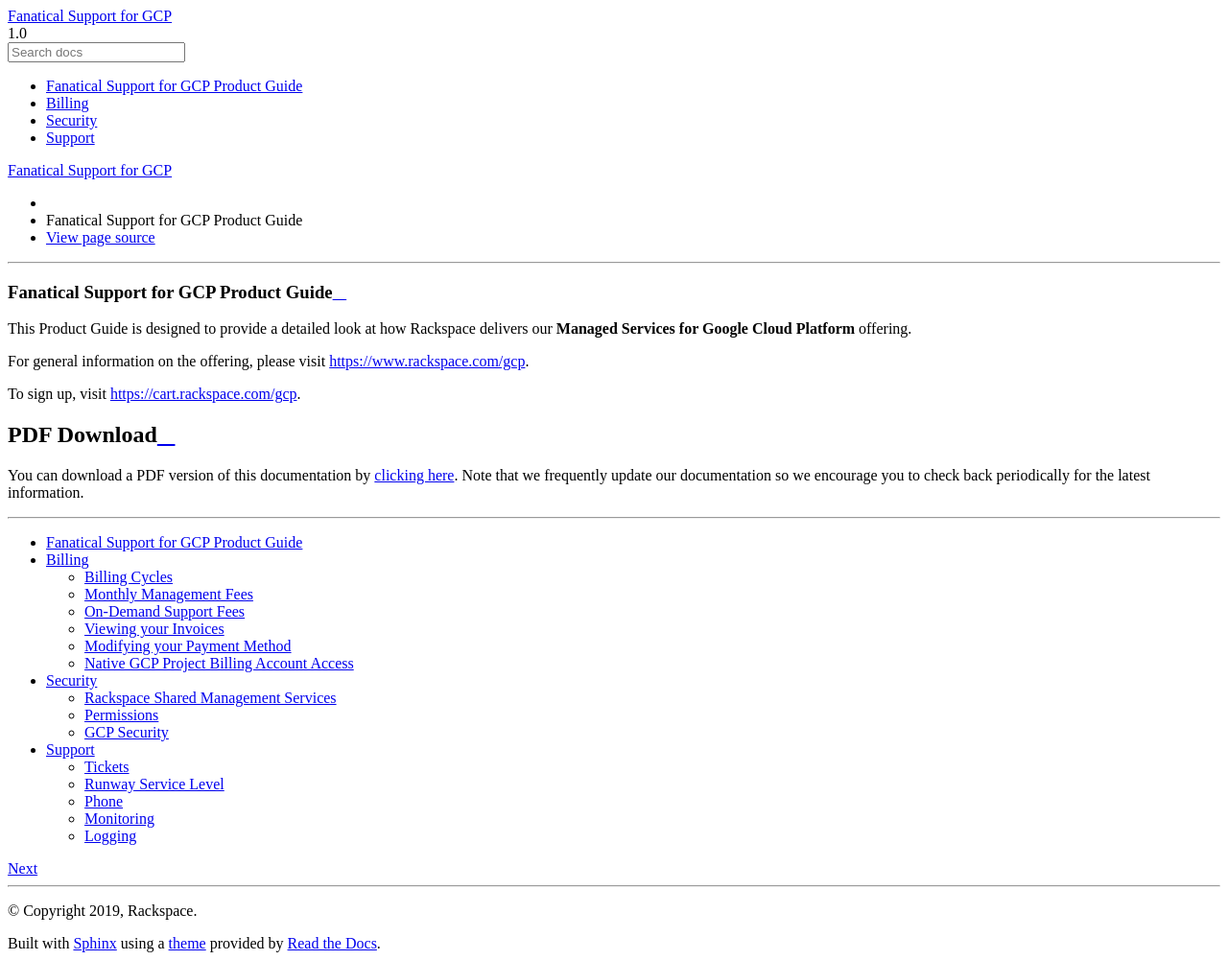
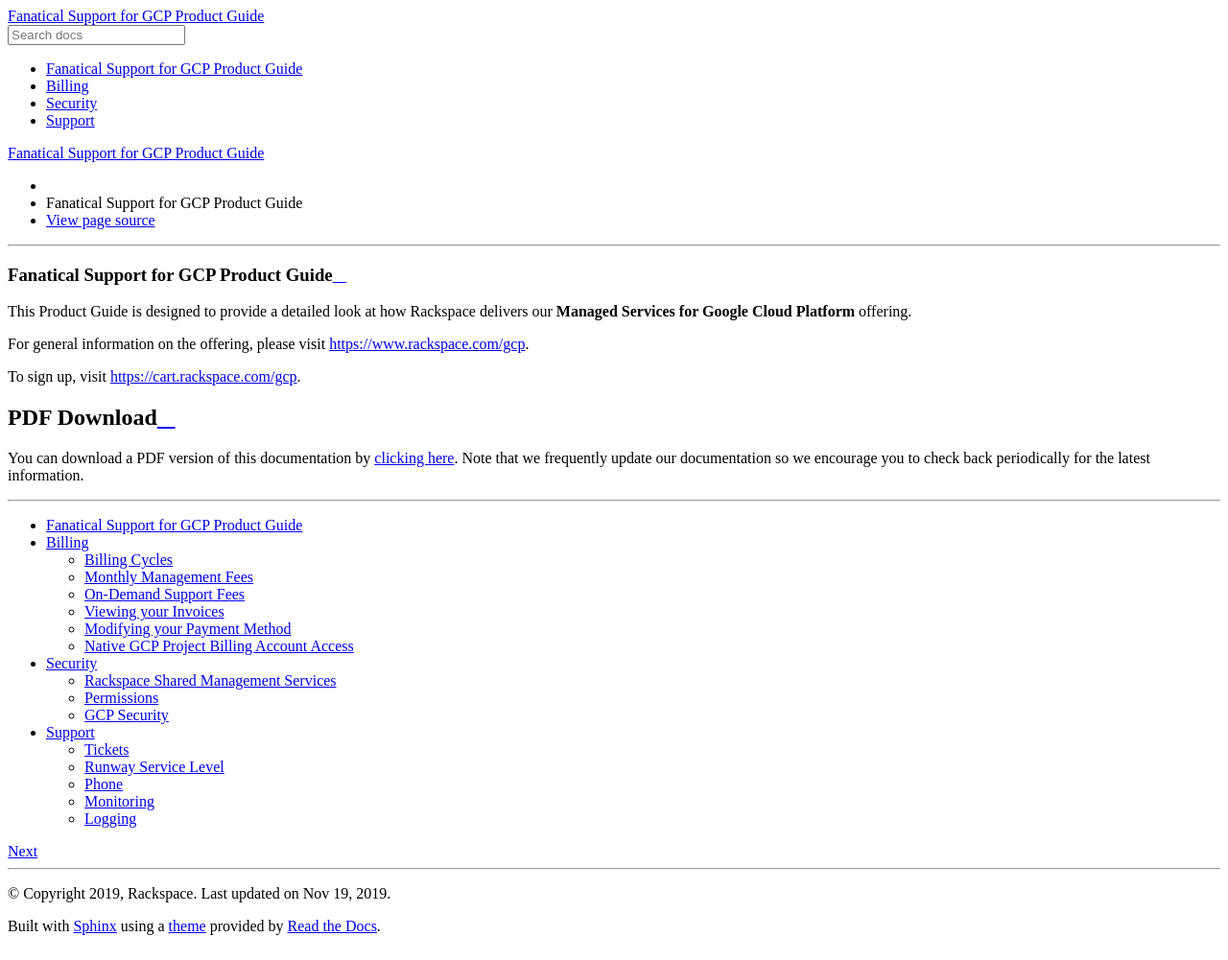
Before and after one commit to stephamon/docs-gcp, a Sphinx documentation site: the page built from docs/index.rst, in a window 1280 px wide. Shown: the whole page at 96% size. Built offline with Sphinx 7.4.7 and the Read the Docs theme 2.0.0, drawn with Linux system fonts in a browser that asks for light colours; pages that are not in the unit, such as notebooks, are missing from menus; the version number could not be read and is left out; some of the changed lines change nothing that is shown.

Commit message:
redo conf.py

```diff
--- a/docs/conf.py
+++ b/docs/conf.py
@@ -1,20 +1,18 @@
 # -*- coding: utf-8 -*-
 """
-<officialProjectName> build configuration file.
+Fanatical Support for GCP documentation build configuration file.
 
 This file is execfile()d with the current directory set to its
 containing dir.
 
-Note that not all possible configuration values are present in this
-autogenerated file.
+Note that not all possible configuration values are present.
 
 All configuration values have a default; values that are commented out
 serve to show the default.
 """
-
-import sys
+#import sys
 import os
-# import re
+import sphinx
 
 try:
     import sphinx_rtd_theme
@@ -23,13 +21,8 @@
 
 try:
     from sphinxcontrib import spelling
-except ImportError:
+except:
     spelling = None
-
-try:
-    import chios
-except ImportError:
-    chios = None
 
 # If extensions (or modules to document with autodoc) are in another directory,
 # add these directories to sys.path here. If the directory is relative to the
@@ -44,102 +37,77 @@
 # Add any Sphinx extension module names here, as strings. They can be
 # extensions coming with Sphinx (named 'sphinx.ext.*') or your custom
 # ones.
+# ,
+# 'chios.bolditalic',
+# 'chios.remotecode',
+# 'chios.remoteinclude'
 extensions = [
+    'sphinx.ext.githubpages',
     'sphinx.ext.ifconfig',
-    'sphinx.ext.todo',
-    'sphinx.ext.extlinks'
+    'sphinx.ext.todo'
 ]
 
 if spelling is not None:
     extensions.append('sphinxcontrib.spelling')
 
-if chios is not None:
-    extensions.append('chios.bolditalic')
-    extensions.append('chios.remotecode')
-    extensions.append('chios.remoteinclude')
 
-# Add any paths that contain templates here, relative to this directory.
-# templates_path = ['_templates']
+# Add any paths that contain custom static files (such as style sheets) here,
+# relative to this directory. They are copied after the builtin static files,
+# so a file named "default.css" will overwrite the builtin "default.css".
+html_static_path = ['_static']
+
+html_context = {
+    'css_files': [
+        '_static/theme_overrides.css',  # overrides wide tables in RTD theme
+        '_static/bespoke.css',  # custom CSS styling
+        '_static/bolditalic.css',  # bolditalic styling
+    ],
+}
 
 # The suffix of source filenames.
-source_suffix = ['.rst']
-
-# Add Markdown support
-try:
-    from recommonmark.parser import CommonMarkParser
-    source_suffix.append('.md')
-    source_parsers = {
-        '.md': CommonMarkParser,
-    }
-except ImportError:
-    sys.stdout.write('''
-                     *************************************
-                     Unable to import CommonMarkParser.
-                     Markdown support will not be enabled.
-                     *************************************
-
-                     ''')
+source_suffix = '.rst'
 
 # The encoding of source files.
 # source_encoding = 'utf-8-sig'
 
 # set ifconfig tags
-if not 'CONTENT_ID_BASE' in os.environ or 'build-' in os.environ['CONTENT_ID_BASE']:
-    # for Nexus previews, gh-pages, and local builds
-    internal = True
-else:
-    # for Nexus publishing
-    internal = False
+# if not 'CONTENT_ID_BASE' in os.environ or 'build-' in os.environ['CONTENT_ID_BASE']:
+# for Nexus previews, gh-pages, and local builds
+#    internal = True
+# else:
+#    # for Nexus publishing
+#    internal = False
 
 # The master toctree document.
 master_doc = 'index'
 
 # The builder to use when running via the deconst preparer
 # builder = 'deconst-single'
-builder = 'deconst-serial'
-
-# Exclude content from elastic search index
-# deconst_default_unsearchable = True
-
-# linkcheck options
-linkcheck_ignore = ['https://pages.github.rackspace.com*',
-                    'https://pitchfork.eco.rackspace.com*']
-linkcheck_anchors = False
+# builder = 'deconst-serial'
 
 # General information about the project.
-project = 'Fanatical Support for GCP'
+project = 'Fanatical Support for GCP Product Guide'
 copyright = '2019, Rackspace'
 
 # The version info for the project you're documenting, acts as replacement for
 # |version| and |release|, also used in various other places throughout the
 # built documents.
 #
-
 # The short X.Y version.
-version = "1.0"
-
+version = sphinx.__released__
 # The full version, including alpha/beta/rc tags.
-release = "version"
+release = version
 
 # Global variables that are replaced by the specified value during the build
 # process.
+
 rst_epilog = """
-.. |service| replace:: Fanatical Support for GCP Product Guide
-.. |api-service| replace:: <officialProjectName API>
+.. |service| replace:: Fanatical Support for GCP
+.. |apiservice| replace:: <officialProjectName API>
+.. |no changes| replace:: None for this release
 .. |contract version| replace:: <version>
 .. |product name| replace:: Fanatical Support for GCP
 """
-
-# sphinxcontrib-versioning options
-# See https://robpol86.github.io/sphinxcontrib-versioning/settings.html
-scv_root_ref = 'master'
-scv_overflow = ('-q', )
-scv_show_banner = True
-scv_banner_main_ref = 'master'
-# scv_whitelist_branches = (re.compile(r"\bmaster\b|\bv1[234]\b"),)
-# scv_whitelist_tags = ('NIL', )
-scv_push_remote = 'internal'
-scv_grm_exclude = ('.nojekyll', '.gitignore')
 
 # The language for content autogenerated by Sphinx. Refer to documentation
 # for a list of supported languages.
@@ -149,11 +117,11 @@
 # non-false value, then it is used:
 # today = ''
 # Else, today_fmt is used as the format for a strftime call.
-# today_fmt = '%B %d, %Y'
+today_fmt = '%B %d, %Y'
 
 # List of patterns, relative to source directory, that match files and
 # directories to ignore when looking for source files.
-exclude_patterns = ['_build', 'samples', 'README.rst', 'README.md']
+exclude_patterns = ['_build', 'samples', 'README.rst']
 
 # The reST default role (used for this markup: `text`) to use for all
 # documents.
@@ -185,8 +153,8 @@
     'rax-api':
     ('https:/developer.rackspace.com/docs/%s/api-reference', ''),
     'rax-git': ('https://github.com/rackspace/%s', ''),
+    'rax-glossary': ('https://developer.rackspace.com/docs/glossary/%s', ''),
     'mycloud': ('https://login.rackspace.com/%s', ''),
-    'rax-glossary': ('https://developer.rackspace.com/docs/glossary/%s', ''),
     'how-to': ('https://support.rackspace.com/how-to/%s', ''),
     'os': ('http://www.openstack.org/%s', ''),
     'os-docs': ('http://docs.openstack.org/%s', ''),
@@ -208,49 +176,46 @@
 
 # The theme to use for HTML and HTML Help pages.  See the documentation for
 # a list of builtin themes.
-
-if sphinx_rtd_theme:
-    html_theme = 'sphinx_rtd_theme'
-else:
-    html_theme = 'default'
+html_theme = 'sphinx_rtd_theme'
 
 # Theme options are theme-specific and customize the look and feel of a theme
 # further.  For a list of options available for each theme, see the
 # documentation.
-# html_theme_options = {}
+html_theme_options = {
+    #  'typekit_id': 'hiw1hhg'
+    #  'analytics_id':
+    #  'sticky_navigation': False,
+    #  'logo_only':
+    #  'collapse_navigation': False,
+    #  'display_version': False,
+    #  'navigation_depth': 4
+    #  'prev_next_buttons_location': 'bottom'
+    #  'canonical_url':
+}
 
 # Add any paths that contain custom themes here, relative to this directory.
 # html_theme_path = []
 
 # The name for this set of Sphinx documents.  If None, it defaults to
 # "<project> v<release> documentation".
-html_title = 'Fanatical Support for GCP Product Guide'
+html_title = "Fanatical Support for GCP Product Guide"
 
 # A shorter title for the navigation bar.  Default is the same as html_title.
-html_short_title = None
-# html_short_title = '<projectName> v<release>'
+# html_short_title = None
 
 # The name of an image file (relative to this directory) to place at the top
 # of the sidebar.
-# html_logo = None
+# html_logo = '_static/<LOGO>' # It goes a _static dir at the repo root.
 
 # The name of an image file (within the static path) to use as favicon of the
 # docs.  This file should be a Windows icon file (.ico) being 16x16 or 32x32
 # pixels large.
-# html_favicon = None
+# html_favicon = '_static/<ICON>' # It goes a _static dir at the repo root.
 
 # Add any paths that contain custom static files (such as style sheets) here,
 # relative to this directory. They are copied after the builtin static files,
 # so a file named "default.css" will overwrite the builtin "default.css".
-html_static_path = ['_static']
-
-html_context = {
-    'css_files': [
-        '_static/theme_overrides.css',  # overrides wide tables in RTD theme
-        '_static/bespoke.css',  # custom CSS styling
-        '_static/bolditalic.css',  # bolditalic styling
-        ],
-    }
+# html_static_path = ['_static']
 
 # Add any extra paths that contain custom files (such as robots.txt or
 # .htaccess) here, relative to this directory. These files are copied
@@ -259,8 +224,7 @@
 
 # If not '', a 'Last updated on:' timestamp is inserted at every page bottom,
 # using the given strftime format.
-# html_last_updated_fmt = 'January 25, 2016'
-# html_last_updated_fmt = |today|
+html_last_updated_fmt = '%b %d, %Y'
 
 # Custom sidebar templates, maps document names to template names.
 # html_sidebars = {}
@@ -282,10 +246,10 @@
 # html_show_sourcelink = True
 
 # If true, "Created using Sphinx" is shown in the HTML footer. Default is True.
-# html_show_sphinx = True
+#html_show_sphinx = False
 
 # If true, "(C) Copyright ..." is shown in the HTML footer. Default is True.
-# html_show_copyright = True
+html_show_copyright = True
 
 # If true, an OpenSearch description file will be output, and all pages will
 # contain a <link> tag referring to it.  The value of this option must be the
@@ -295,22 +259,13 @@
 # This is the file name suffix for HTML files (e.g. ".xhtml").
 # html_file_suffix = None
 
-# Language to be used for generating the HTML full-text search index.
-# Sphinx supports the following languages:
-#   'da', 'de', 'en', 'es', 'fi', 'fr', 'hu', 'it', 'ja'
-#   'nl', 'no', 'pt', 'ro', 'ru', 'sv', 'tr'
-# html_search_language = 'en'
 
-# A dictionary with options for the search language support, empty by default.
-# Now only 'ja' uses this config value
-# html_search_options = {'type': 'default'}
-
-# The name of a javascript file (relative to the configuration directory) that
-# implements a search results scorer. If empty, the default will be used.
-# html_search_scorer = 'scorer.js'
-
-# Output file base name for HTML help builder.
-htmlhelp_basename = 'docs-gcp'
-
-# this will change the 'paragraph' character to '#'
-html_add_permalinks = '#'
+# SCVersioning.
+#scv_banner_greatest_tag = True
+scv_grm_exclude = ('.gitignore', '.nojekyll', 'README.rst')
+scv_show_banner = True
+#scv_banner_recent_tag = True
+svc_banner_main_ref = 'master'
+scv_sort = ('semver', 'time')
+scv_root_ref = 'master'
+svc_priority = 'branches'
```
